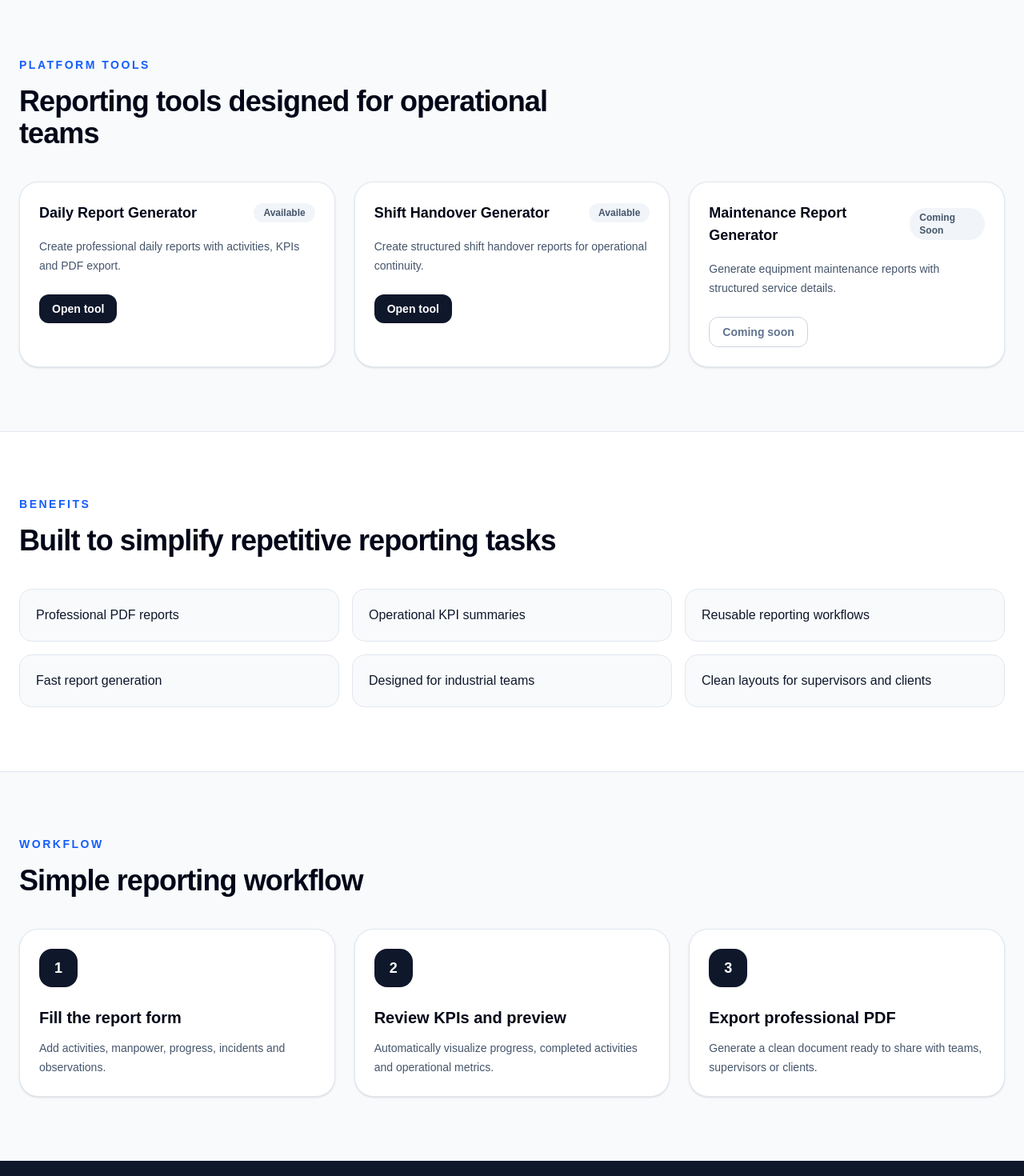
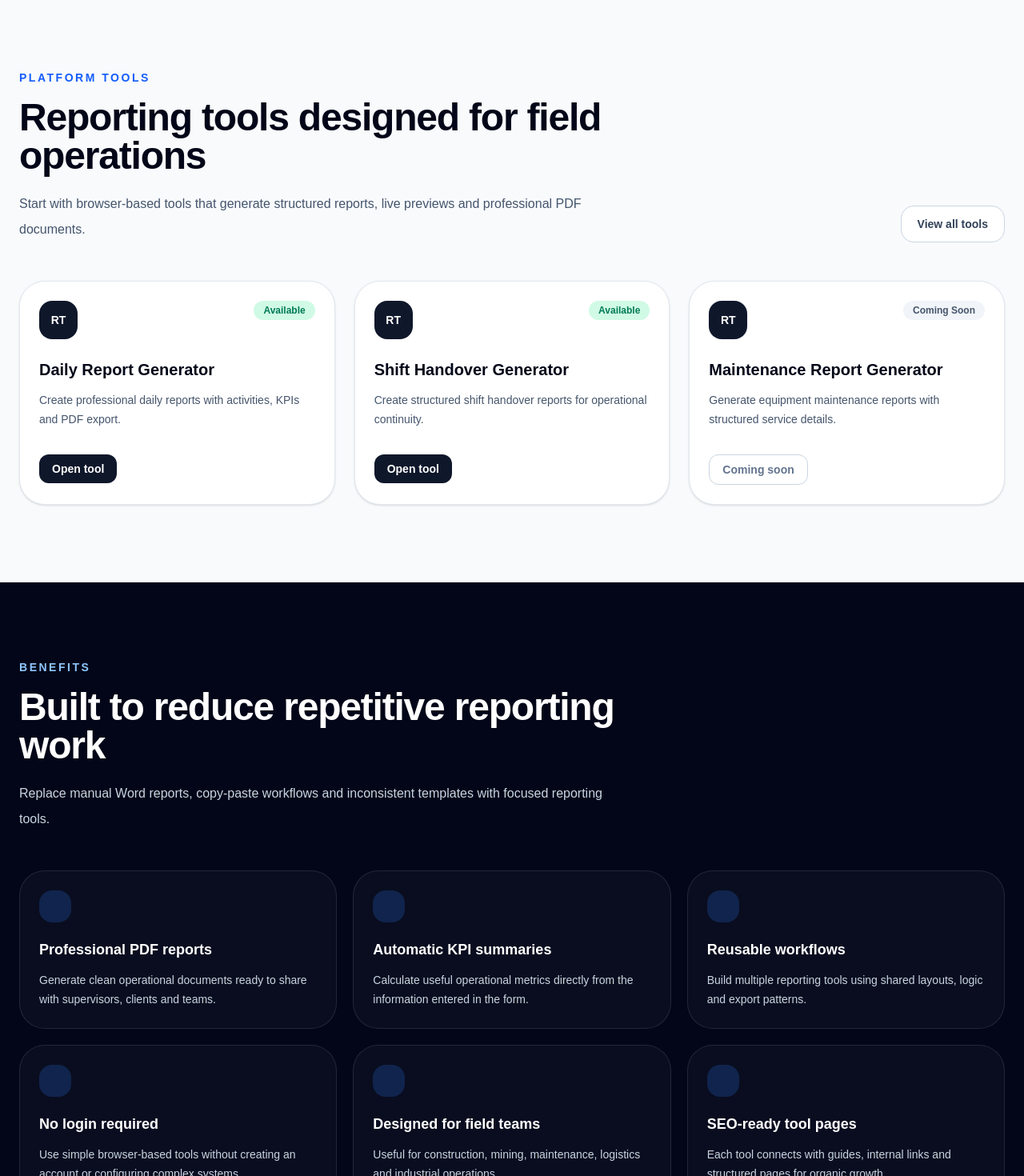
Before and after one commit to kike-Pinto/reporting-tools-platform, a Next.js app: page / in a window 1280 px wide. Shown: the part 940-2410 px from the top of the page at 80% size. Built offline with nearby package versions, Linux system fonts and the light colour scheme.

Commit message:
Redesign homepage tools benefits and workflow sections

```diff
--- a/components/home/Benefits.tsx
+++ b/components/home/Benefits.tsx
@@ -1,33 +1,71 @@
 const benefits = [
-  'Professional PDF reports',
-  'Operational KPI summaries',
-  'Reusable reporting workflows',
-  'Fast report generation',
-  'Designed for industrial teams',
-  'Clean layouts for supervisors and clients',
+  {
+    title: 'Professional PDF reports',
+    description:
+      'Generate clean operational documents ready to share with supervisors, clients and teams.',
+  },
+  {
+    title: 'Automatic KPI summaries',
+    description:
+      'Calculate useful operational metrics directly from the information entered in the form.',
+  },
+  {
+    title: 'Reusable workflows',
+    description:
+      'Build multiple reporting tools using shared layouts, logic and export patterns.',
+  },
+  {
+    title: 'No login required',
+    description:
+      'Use simple browser-based tools without creating an account or configuring complex systems.',
+  },
+  {
+    title: 'Designed for field teams',
+    description:
+      'Useful for construction, mining, maintenance, logistics and industrial operations.',
+  },
+  {
+    title: 'SEO-ready tool pages',
+    description:
+      'Each tool connects with guides, internal links and structured pages for organic growth.',
+  },
 ]
 
 export default function Benefits() {
   return (
-    <section id='benefits' className='border-y border-slate-200 bg-white'>
-      <div className='mx-auto max-w-7xl px-6 py-20'>
+    <section
+      id='benefits'
+      className='border-y border-slate-200 bg-slate-950 text-white'
+    >
+      <div className='mx-auto max-w-7xl px-6 py-24'>
         <div className='max-w-3xl'>
-          <p className='text-sm font-semibold uppercase tracking-[0.18em] text-blue-600'>
+          <p className='text-sm font-semibold uppercase tracking-[0.18em] text-blue-300'>
             Benefits
           </p>
 
-          <h2 className='mt-4 text-4xl font-bold tracking-tight text-slate-950'>
-            Built to simplify repetitive reporting tasks
+          <h2 className='mt-4 text-4xl font-bold tracking-tight sm:text-5xl'>
+            Built to reduce repetitive reporting work
           </h2>
+
+          <p className='mt-5 text-base leading-8 text-slate-300'>
+            Replace manual Word reports, copy-paste workflows and inconsistent
+            templates with focused reporting tools.
+          </p>
         </div>
 
-        <div className='mt-10 grid gap-4 md:grid-cols-2 lg:grid-cols-3'>
+        <div className='mt-12 grid gap-5 md:grid-cols-2 lg:grid-cols-3'>
           {benefits.map((benefit) => (
             <div
-              key={benefit}
-              className='rounded-2xl border border-slate-200 bg-slate-50 p-5'
+              key={benefit.title}
+              className='rounded-4xl border border-white/10 bg-white/3 p-6'
             >
-              <p className='font-medium text-slate-900'>{benefit}</p>
+              <div className='mb-5 h-10 w-10 rounded-2xl bg-blue-500/20' />
+
+              <h3 className='text-lg font-bold'>{benefit.title}</h3>
+
+              <p className='mt-3 text-sm leading-6 text-slate-300'>
+                {benefit.description}
+              </p>
             </div>
           ))}
         </div>
--- a/components/home/FeaturedTools.tsx
+++ b/components/home/FeaturedTools.tsx
@@ -1,42 +1,69 @@
 import Link from 'next/link'
+
 import { tools } from '@/lib/tools'
 
 export default function FeaturedTools() {
   return (
-    <section id='tools' className='mx-auto max-w-7xl px-6 py-20'>
-      <div className='max-w-3xl'>
-        <p className='text-sm font-semibold uppercase tracking-[0.18em] text-blue-600'>
-          Platform Tools
-        </p>
+    <section id='tools' className='mx-auto max-w-7xl px-6 py-24'>
+      <div className='flex flex-col gap-6 lg:flex-row lg:items-end lg:justify-between'>
+        <div className='max-w-3xl'>
+          <p className='text-sm font-semibold uppercase tracking-[0.18em] text-blue-600'>
+            Platform Tools
+          </p>
 
-        <h2 className='mt-4 text-4xl font-bold tracking-tight text-slate-950'>
-          Reporting tools designed for operational teams
-        </h2>
+          <h2 className='mt-4 text-4xl font-bold tracking-tight text-slate-950 sm:text-5xl'>
+            Reporting tools designed for field operations
+          </h2>
+
+          <p className='mt-5 text-base leading-8 text-slate-600'>
+            Start with browser-based tools that generate structured reports,
+            live previews and professional PDF documents.
+          </p>
+        </div>
+
+        <Link
+          href='/tools'
+          className='inline-flex w-fit items-center justify-center rounded-2xl border border-slate-300 bg-white px-5 py-3 text-sm font-semibold text-slate-700 transition hover:bg-slate-50'
+        >
+          View all tools
+        </Link>
       </div>
 
-      <div className='mt-10 grid gap-6 lg:grid-cols-3'>
+      <div className='mt-12 grid gap-6 lg:grid-cols-3'>
         {tools.map((tool) => (
           <div
             key={tool.title}
-            className='rounded-3xl border border-slate-200 bg-white p-6 shadow-sm'
+            className='group rounded-4xl border border-slate-200 bg-white p-6 shadow-sm transition hover:-translate-y-1 hover:shadow-xl hover:shadow-slate-200/70'
           >
-            <div className='flex items-center justify-between gap-4'>
-              <h3 className='text-lg font-bold text-slate-950'>{tool.title}</h3>
+            <div className='flex items-start justify-between gap-4'>
+              <div className='flex h-12 w-12 items-center justify-center rounded-2xl bg-slate-900 text-sm font-bold text-white'>
+                RT
+              </div>
 
-              <span className='rounded-full bg-slate-100 px-3 py-1 text-xs font-semibold text-slate-600'>
+              <span
+                className={`rounded-full px-3 py-1 text-xs font-semibold ${
+                  tool.status === 'Available'
+                    ? 'bg-emerald-100 text-emerald-700'
+                    : 'bg-slate-100 text-slate-600'
+                }`}
+              >
                 {tool.status}
               </span>
             </div>
 
-            <p className='mt-4 text-sm leading-6 text-slate-600'>
+            <h3 className='mt-6 text-xl font-bold text-slate-950'>
+              {tool.title}
+            </h3>
+
+            <p className='mt-3 text-sm leading-6 text-slate-600'>
               {tool.description}
             </p>
 
-            <div className='mt-6'>
+            <div className='mt-8'>
               {tool.href !== '#' ? (
                 <Link
                   href={tool.href}
-                  className='inline-flex items-center rounded-xl bg-slate-900 px-4 py-2 text-sm font-semibold text-white transition hover:bg-slate-800'
+                  className='inline-flex items-center rounded-xl bg-slate-900 px-4 py-2 text-sm font-semibold text-white transition group-hover:bg-blue-600'
                 >
                   Open tool
                 </Link>
--- a/components/home/Workflow.tsx
+++ b/components/home/Workflow.tsx
@@ -2,52 +2,61 @@ const steps = [
   {
     title: 'Fill the report form',
     description:
-      'Add activities, manpower, progress, incidents and observations.',
+      'Enter shift details, activities, pending tasks, incidents and operational notes.',
   },
-
   {
-    title: 'Review KPIs and preview',
+    title: 'Review the live preview',
     description:
-      'Automatically visualize progress, completed activities and operational metrics.',
+      'Check KPIs, structured sections and report content before generating the final document.',
   },
-
   {
-    title: 'Export professional PDF',
+    title: 'Export a professional PDF',
     description:
-      'Generate a clean document ready to share with teams, supervisors or clients.',
+      'Create a clean PDF report ready to share with teams, supervisors, contractors or clients.',
   },
 ]
 
 export default function Workflow() {
   return (
-    <section id='workflow' className='mx-auto max-w-7xl px-6 py-20'>
+    <section id='workflow' className='mx-auto max-w-7xl px-6 py-24'>
       <div className='max-w-3xl'>
         <p className='text-sm font-semibold uppercase tracking-[0.18em] text-blue-600'>
           Workflow
         </p>
 
-        <h2 className='mt-4 text-4xl font-bold tracking-tight text-slate-950'>
-          Simple reporting workflow
+        <h2 className='mt-4 text-4xl font-bold tracking-tight text-slate-950 sm:text-5xl'>
+          From operational notes to PDF report
         </h2>
+
+        <p className='mt-5 text-base leading-8 text-slate-600'>
+          A simple workflow designed for professionals who need fast, clean and
+          repeatable reporting.
+        </p>
       </div>
 
-      <div className='mt-10 grid gap-6 lg:grid-cols-3'>
+      <div className='mt-12 grid gap-6 lg:grid-cols-3'>
         {steps.map((step, index) => (
           <div
             key={step.title}
-            className='rounded-3xl border border-slate-200 bg-white p-6 shadow-sm'
+            className='relative rounded-4xl border border-slate-200 bg-white p-8 shadow-sm'
           >
-            <div className='flex h-12 w-12 items-center justify-center rounded-2xl bg-slate-900 text-lg font-bold text-white'>
+            <div className='flex h-14 w-14 items-center justify-center rounded-2xl bg-slate-900 text-xl font-bold text-white'>
               {index + 1}
             </div>
 
-            <h3 className='mt-6 text-xl font-bold text-slate-950'>
+            <h3 className='mt-8 text-xl font-bold text-slate-950'>
               {step.title}
             </h3>
 
             <p className='mt-3 text-sm leading-6 text-slate-600'>
               {step.description}
             </p>
+
+            {index < steps.length - 1 && (
+              <div className='absolute right-8 top-10 hidden text-3xl text-slate-300 lg:block'>
+                →
+              </div>
+            )}
           </div>
         ))}
       </div>
```
